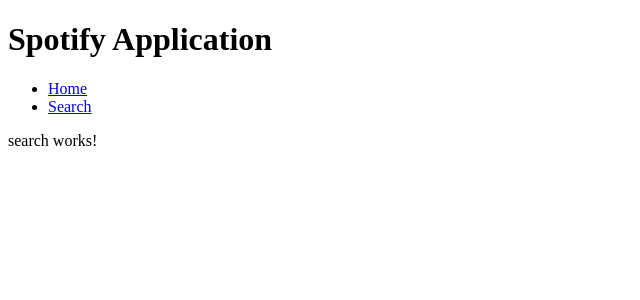
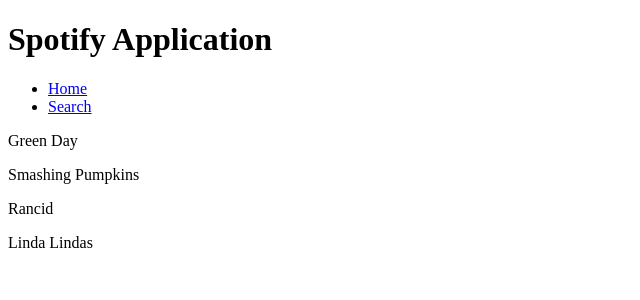
Before and after one commit to JMan4342/Spotify-app, an Angular app: page /search in a window 1280 px wide. Shown: the top 300 px of the page, without its empty margins (0-640 px from the left). Built offline with nearby package versions, Linux system fonts and the light colour scheme.

Commit message:
Create service file for search component

```diff
--- a/src/search/search.component.html
+++ b/src/search/search.component.html
@@ -1 +1,3 @@
-<p>search works!</p>
+<div>
+    <p *ngFor="let artist of artists">{{artist}}</p>
+</div>
--- a/src/search/search.component.ts
+++ b/src/search/search.component.ts
@@ -1,12 +1,21 @@
-import { Component } from '@angular/core';
+import { Component, OnInit} from '@angular/core';
+import { CommonModule } from '@angular/common';
+
+import { SearchService } from './search.service';
 
 @Component({
   selector: 'app-search',
   standalone: true,
-  imports: [],
+  imports: [CommonModule],
   templateUrl: './search.component.html',
-  styleUrl: './search.component.css'
+  styleUrl: './search.component.css',
 })
-export class SearchComponent {
+export class SearchComponent implements OnInit {
+  artists: string[] = [];
 
+  constructor(private searchService: SearchService) {}
+
+  ngOnInit() {
+    this.artists = this.searchService.getArtists();
+  }
 }
--- /dev/null
+++ b/src/search/search.service.ts
@@ -0,0 +1,16 @@
+import { Injectable } from '@angular/core';
+
+@Injectable({
+  providedIn: 'root'
+})
+
+export class SearchService {
+
+  getArtists() {
+    let artists = [];
+
+    artists = ['Green Day', 'Smashing Pumpkins', 'Rancid', 'Linda Lindas'];
+
+    return artists;
+  }
+}
```
Also changed, not shown: 1 other file (tests, documents, lock files or other folders).
